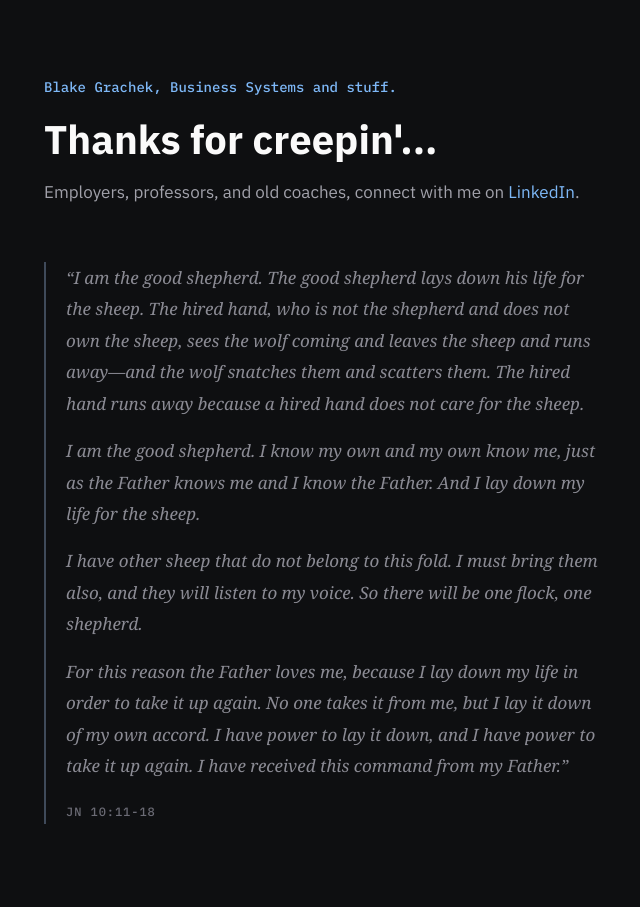
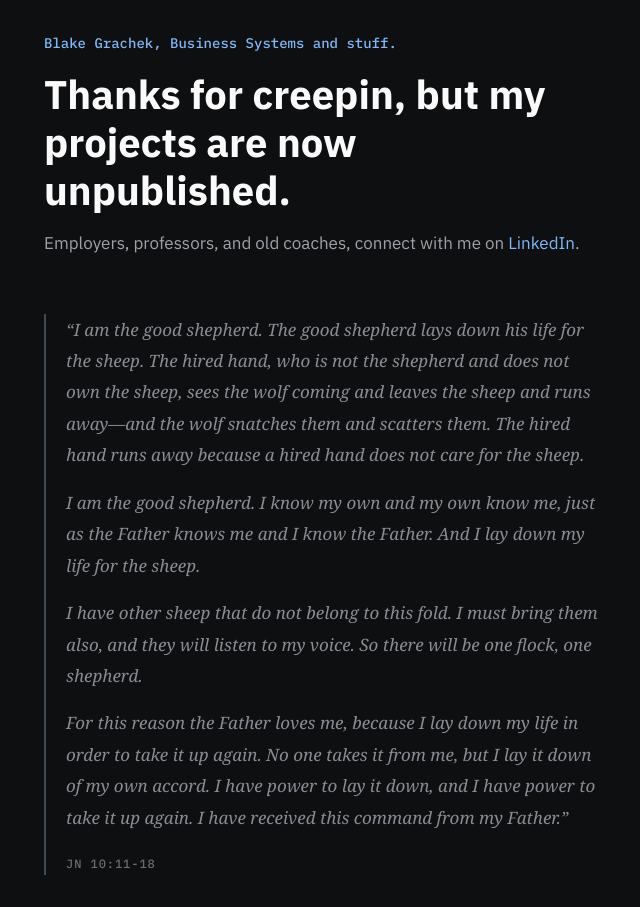
Before and after one commit to bmgrachek/bmgrachek.github.io, a Jekyll site: the page built from index.md, in a window 1280 px wide. Shown: the whole page, without its empty margins (316-956 px from the left). Built offline with Jekyll 4.4.1, drawn with Linux system fonts in a browser that asks for light colours.

Commit message:
Update header to reflect project status

```diff
--- a/index.md
+++ b/index.md
@@ -8,7 +8,7 @@ title: Blake Grachek
   .scripture cite { display: block; margin-top: 1.25rem; font-family: 'IBM Plex Mono', monospace; font-size: 0.75rem; font-style: normal; letter-spacing: 0.08em; text-transform: uppercase; color: #6b6b75; }
 </style>
 <div class="name">Blake Grachek, Business Systems and stuff.</div>
-<h1>Thanks for creepin'...</h1>
+<h1>Thanks for creepin, but my projects are now unpublished.</h1>
 <p>Employers, professors, and old coaches, connect with me on <a href="https://www.linkedin.com/in/blakegrachek/" target="_blank" rel="noopener">LinkedIn</a>.</p>
 <blockquote class="scripture">
   <p>“I am the good shepherd. The good shepherd lays down his life for the sheep. The hired hand, who is not the shepherd and does not own the sheep, sees the wolf coming and leaves the sheep and runs away—and the wolf snatches them and scatters them. The hired hand runs away because a hired hand does not care for the sheep.</p>
```
